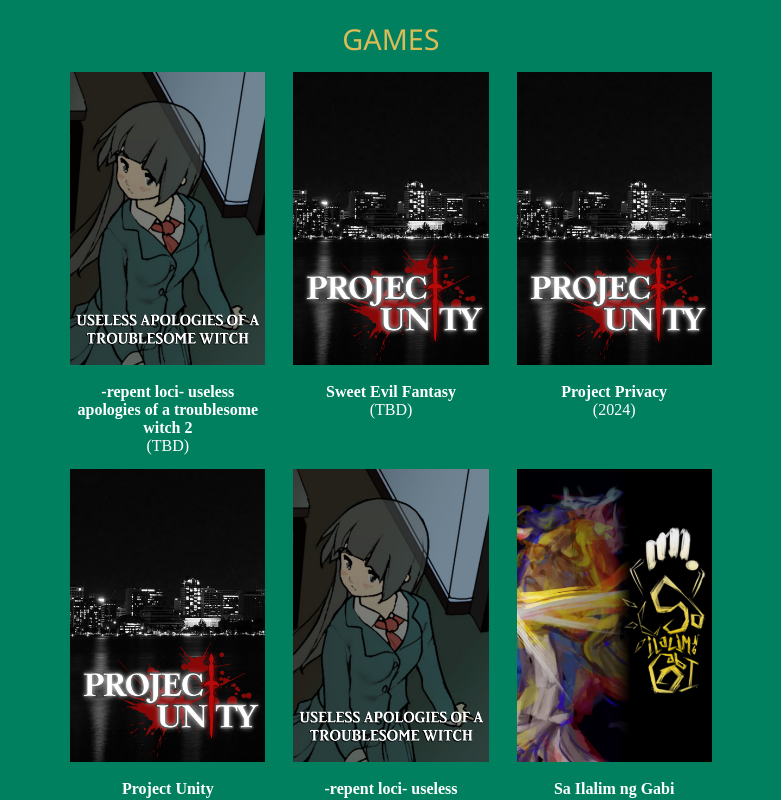
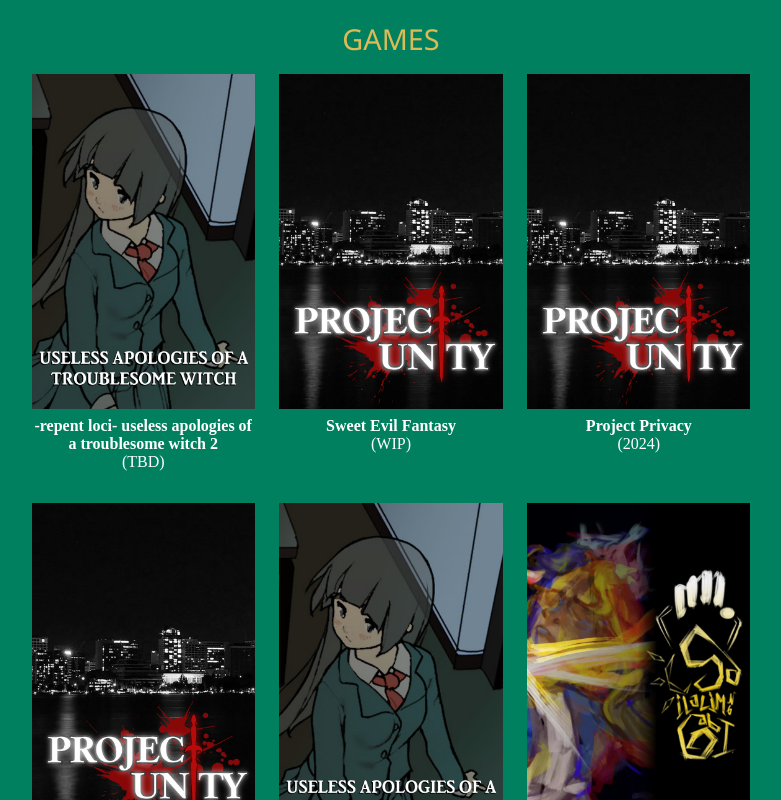
Before and after one commit to FlamingHerb/flamingherb.github.io, a SvelteKit app: page /projects in a window 1280 px wide. Shown: the top 800 px of the page, without its empty margins (249-1030 px from the left). Built offline with nearby package versions, Linux system fonts and the light colour scheme.

Commit message:
refactor: projects page

```diff
--- a/src/routes/(app)/projects/+page.svelte
+++ b/src/routes/(app)/projects/+page.svelte
@@ -17,7 +17,7 @@
             <img class="poster" src="images/works_poster/pu.png" alt="Sweet Evil Fantasy Poster">
             <figcaption>
               <strong>Sweet Evil Fantasy</strong><br />
-              <span>(TBD)</span>
+              <span>(WIP)</span>
             </figcaption>
         </figure>
         <figure>
@@ -84,20 +84,32 @@
 
 <style lang="scss">
 
+    .mini-container {
+        display: flex;
+        align-items: baseline;
+        justify-content: space-evenly;
+        flex-wrap: wrap;
+        //overflow: hidden;
+        //background-color: #ffffff;
+        max-width: 976px;
+        margin: auto;
+    }
+
     figure {
-        margin: 0;
+        margin: 1em 0;
         max-width: 223.2px;
     }
 
     figcaption {
+        margin-top: 0.5em;
         text-align: center;
-        max-width: 195.2px;
-        padding: 0px 14px;
+        width: 100%;
     }
 
     .poster {
-        width: 195.2px;
-        padding: 14px;
+        display: block;
+        margin: auto;
+        width: 100%;
     }
 
     h1 {
@@ -120,14 +132,14 @@
 
         h1 {
             margin-top: 0.25em;
-            font-size: 1.2rem;
+            font-size: 0.75rem;
 
             a {
                 text-decoration: none;
             }
         }
         p {
-            font-size: 0.75rem;
+            font-size: 0.5rem;
         }
 
         .description{
@@ -137,4 +149,16 @@
         }
     }
 
+    /* START:   Mobile responsive area! */
+
+    @media only screen and (max-width: 400px){
+        figure {
+            max-width: 166px;
+        }
+    }
+
+
+    /* END:     Mobile responsive area! */
+
+
 </style>
--- a/src/variables.scss
+++ b/src/variables.scss
@@ -89,17 +89,6 @@
   }
 }
 
-:global(.mini-container) {
-  display: flex;
-  align-items: baseline;
-  justify-content: center;
-  flex-wrap: wrap;
-  //overflow: hidden;
-  //background-color: #ffffff;
-  max-width: 976px;
-  margin: auto;
-}
-
 :global(.column-direction) {
   flex-direction: column;
 }
```
